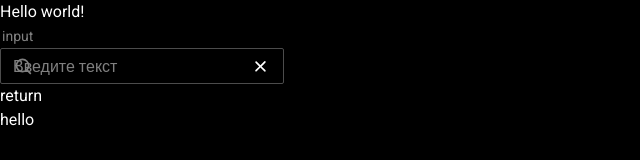
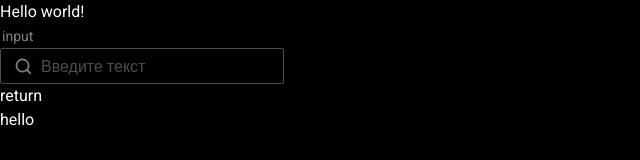
Before and after one commit to DmitrijSergeev/Cards, a React (Vite) app: page / in a window 1280 px wide. Shown: the top 160 px of the page, without its empty margins (0-640 px from the left). Built offline with nearby package versions, Linux system fonts and the light colour scheme; a web font is replaced by a local one.

Commit message:
update TextField.tsx

```diff
--- a/src/app/App.tsx
+++ b/src/app/App.tsx
@@ -1,11 +1,30 @@
+import { useRef } from 'react'
+
+import { IconButton } from '@/components/ui/Buttons/IconButton'
+import { IcSearch } from '@/components/ui/IconsComponents/IcSearch/IcSearch'
 import { TextField } from '@/components/ui/TextField/TextField'
 import { Router } from '@/router'
 
 export function App() {
+  const ref = useRef<HTMLInputElement>(null)
+  const onClick = () => {
+    console.log('click')
+  }
+
   return (
     <>
       <div>Hello world!</div>
-      <TextField label={'input'} placeholder={'Введите текст'} type={'search'} />
+      <TextField
+        disabled
+        label={'input'}
+        onChange={event => {
+          console.log(event.currentTarget.value)
+        }}
+        onClickSearch={onClick}
+        placeholder={'Введите текст'}
+        ref={ref}
+        type={'search'}
+      />
       return <Router />
     </>
   )
--- a/src/common/hooks/useId.ts
+++ b/src/common/hooks/useId.ts
@@ -1,7 +1,7 @@
 import { useId as useReactId } from 'react'
 
-export const castomUseId = (idFromComponentProps?: string, suffix?: string) => {
-  const generatedId = useReactId() + (suffix ? suffix : '')
+export const useId = (idFromComponentProps?: string, suffix?: string) => {
+  const generatedId = useReactId() + suffix
 
-  return idFromComponentProps ? idFromComponentProps : generatedId
+  return idFromComponentProps || generatedId
 }
--- a/src/components/ui/TextField/TextField.module.scss
+++ b/src/components/ui/TextField/TextField.module.scss
@@ -22,6 +22,14 @@
     padding-right: 40px;
   }
 
+  &.withSearchType {
+    padding: 0 40px;
+  }
+
+  &.withClear {
+    padding-right: 30px;
+  }
+
   &:disabled {
     color: var(--color-dark-300);
     border: 1px solid var(--color-dark-300);
@@ -31,7 +39,7 @@
     color: var(--color-dark-300);
   }
 
-  &:active {
+  &:active:not(:disabled) {
     color: var(--color-light-100);
     border: 1px solid var(--color-light-100);
   }
@@ -56,7 +64,6 @@
 
   /** label  */
   .labelText {
-    display: flex;
     margin-left: 2px;
     color: var(--color-dark-100);
   }
@@ -102,6 +109,10 @@
   width: 100%;
 }
 
+.textFieldWrapper:not(:focus-within) .btnClear {
+  display: none;
+}
+
 .showPassword {
   cursor: pointer;
 
@@ -130,7 +141,7 @@
   }
 }
 
-.icClear {
+.btnClear {
   position: absolute;
   z-index: 1;
   top: 50%;
@@ -147,7 +158,7 @@
   }
 }
 
-.icSearch {
+.btnSearch {
   position: absolute;
   z-index: 1;
   top: 50%;
--- a/src/components/ui/TextField/TextField.tsx
+++ b/src/components/ui/TextField/TextField.tsx
@@ -1,6 +1,6 @@
 import React, { ChangeEvent, ComponentProps, forwardRef, useState } from 'react'
 
-import { castomUseId } from '@/common/hooks/useId'
+import { useId } from '@/common/hooks/useId'
 import { IconButton } from '@/components/ui/Buttons/IconButton'
 import { IcClear } from '@/components/ui/IconsComponents/IcClear/IcClear'
 import { IcCloseEye } from '@/components/ui/IconsComponents/IcCloseEye/IcCloseEye'
@@ -11,7 +11,7 @@ import { clsx } from 'clsx'
 
 import s from './TextField.module.scss'
 
-type TextFieldType = {
+type BaseTextFieldProps = {
   disabled?: boolean
   error?: boolean | null | string
   fullwidth?: boolean
@@ -19,10 +19,24 @@ type TextFieldType = {
   label?: string
   onBlur?: (event: React.FocusEvent<HTMLInputElement>) => void
   onChangeText?: (value: string) => void
+  onClickSearch?: () => void
   onEnter?: () => void
   placeholder?: string
-} & ComponentProps<'input'>
-export const TextField = forwardRef<HTMLInputElement, TextFieldType>((props, ref) => {
+} & Omit<ComponentProps<'input'>, 'type'>
+
+type SearchTextFieldProps = BaseTextFieldProps & {
+  type: 'search'
+}
+type PasswordTextFieldProps = BaseTextFieldProps & {
+  type: 'password'
+}
+type TextTextFieldProps = BaseTextFieldProps & {
+  type?: 'text'
+}
+
+type TextFieldProps = PasswordTextFieldProps | SearchTextFieldProps | TextTextFieldProps
+
+export const TextField = forwardRef<HTMLInputElement, TextFieldProps>((props, ref) => {
   const {
     disabled,
     error,
@@ -32,23 +46,30 @@ export const TextField = forwardRef<HTMLInputElement, TextFieldType>((props, ref
     onBlur: customOnBlur,
     onChange,
     onChangeText,
+    onClickSearch,
     onEnter,
     onKeyDown,
     placeholder,
-    type,
+    type = 'text',
     ...respProps
   } = props
 
+  const [value, setValue] = useState('')
   const [showPassword, setShowPassword] = useState(false)
+
+  const showClearButton = value.length! > 0
   const textFieldType = type === 'password' && showPassword ? 'text' : type
-  const textFieldId = castomUseId()
+  const textFieldId = useId(id, 'textField')
 
   const onClickHandleShowPass = () => {
     setShowPassword(!showPassword)
   }
   const onChangeCallback = (e: ChangeEvent<HTMLInputElement>) => {
     onChange?.(e)
-    onChangeText?.(e.currentTarget.value)
+    const value = e.currentTarget.value
+
+    onChangeText?.(value)
+    setValue(value)
   }
   const onBlurCallback = (e: React.FocusEvent<HTMLInputElement>) => {
     customOnBlur?.(e)
@@ -58,22 +79,31 @@ export const TextField = forwardRef<HTMLInputElement, TextFieldType>((props, ref
     onEnter && e.key === 'Enter' && onEnter()
   }
 
+  const onClickHandlerSearchButton = () => {
+    if (type === 'search' && onClickSearch && !disabled) {
+      onClickSearch()
+    }
+  }
+
+  const onClickClearSearchText = () => {
+    if (!disabled) {
+      setValue('')
+    }
+  }
+
   const classNames = {
+    btnClear: clsx(type === 'search' && s.btnClear, label && s.withLabel),
+    btnSearch: clsx(type === 'search' && s.btnSearch, label && s.withLabel),
     button: clsx(s.button),
     error: clsx(s.error),
-    icClear: clsx(
-      type === 'search' && s.icClear,
-      type === 'search' && s.withSearch,
-      label && s.withLabel
-    ),
-    icSearch: clsx(type === 'search' && s.icSearch, label && s.withLabel),
     label: clsx(s.labelText),
     showPassword: clsx(s.showPassword, label && s.withLabel, type === 'password' && s.fullwidth),
     textField: clsx(
       s.textField,
       fullwidth && s.fullwidth,
       error && s.errorText,
-      type === 'password' && s.withShowPassword
+      type === 'password' && s.withShowPassword,
+      type === 'search' && s.withSearchType
     ),
     textFieldWrapper: clsx(s.textFieldWrapper, fullwidth && s.fullwidth),
   }
@@ -82,17 +112,27 @@ export const TextField = forwardRef<HTMLInputElement, TextFieldType>((props, ref
     <div className={classNames.textFieldWrapper}>
       {type === 'search' && (
         <>
-          <IconButton className={classNames.icSearch} variant={'secondary'}>
+          <IconButton
+            className={classNames.btnSearch}
+            onClick={onClickHandlerSearchButton}
+            variant={'secondary'}
+          >
             <IcSearch size={1.3} />
           </IconButton>
-          <IconButton className={classNames.icClear}>
-            <IcClear size={1.3} />
-          </IconButton>
+          {showClearButton && (
+            <IconButton
+              className={classNames.btnClear}
+              onClick={onClickClearSearchText}
+              type={'reset'}
+            >
+              <IcClear size={1.3} />
+            </IconButton>
+          )}
         </>
       )}
       {label && (
         <Typography asChild className={classNames.label} variant={'Body2'}>
-          <label>{label}</label>
+          <label htmlFor={textFieldId}>{label}</label>
         </Typography>
       )}
       <input
@@ -105,6 +145,7 @@ export const TextField = forwardRef<HTMLInputElement, TextFieldType>((props, ref
         placeholder={placeholder}
         ref={ref}
         type={textFieldType}
+        value={value}
         {...respProps}
       />
       {error && (
```
